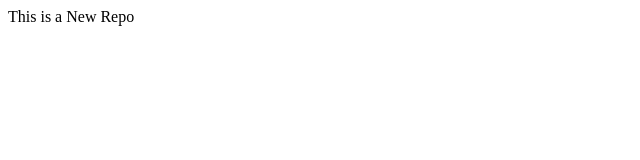
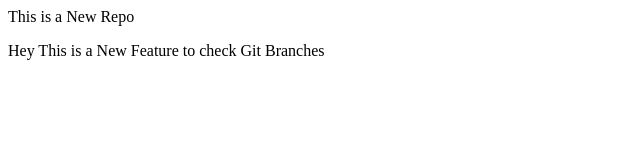
Before and after one commit to PRITISH348/LocalRepo, a plain HTML site: page index.html in a window 1280 px wide. Shown: the whole page, without its empty margins (0-640 px from the left). Drawn offline with Linux system fonts and the light colour scheme.

Commit message:
Added New Feature

```diff
--- a/index.html
+++ b/index.html
@@ -1 +1,2 @@
 <p>This is a New Repo</p>
+<p>Hey This is a New Feature to check Git Branches</p>
```
